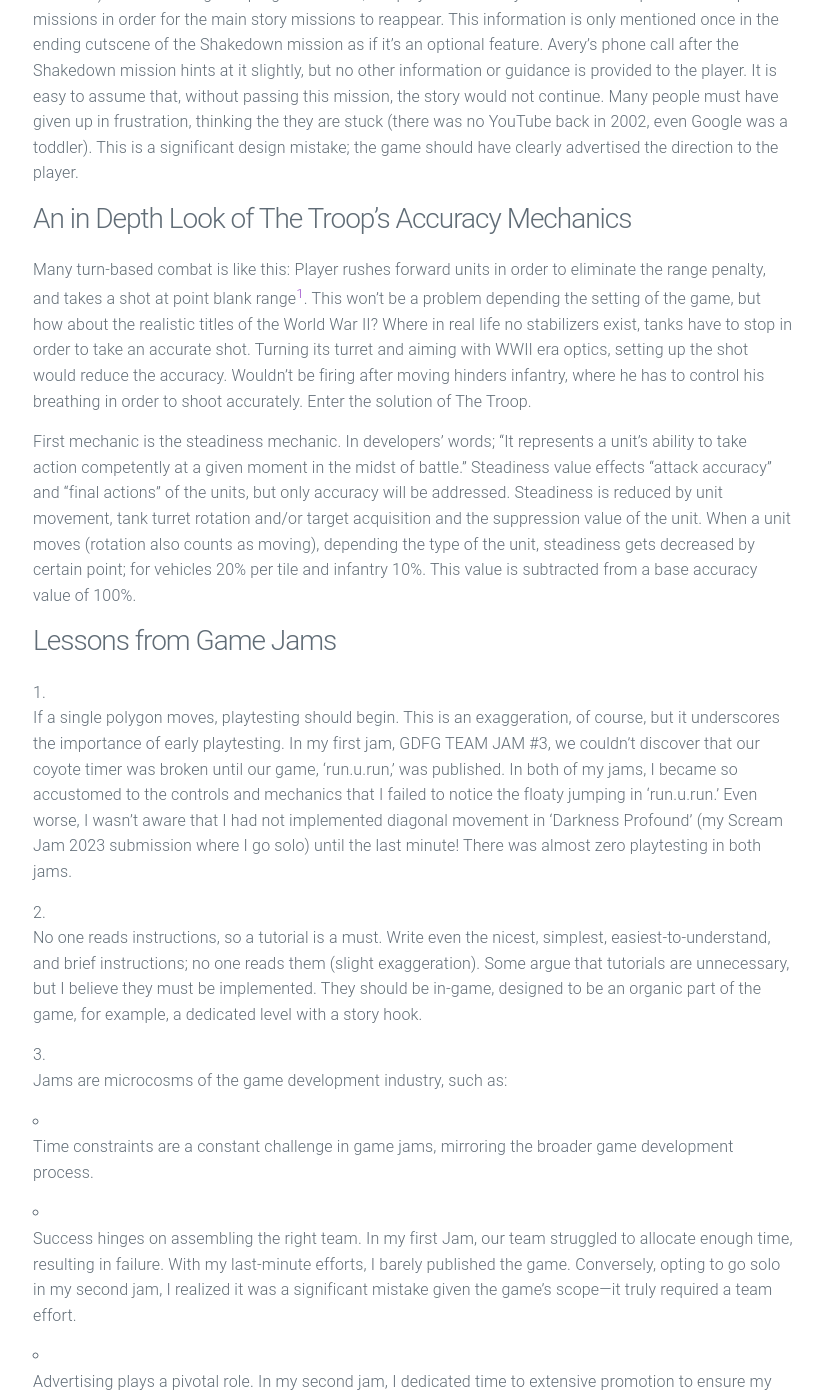
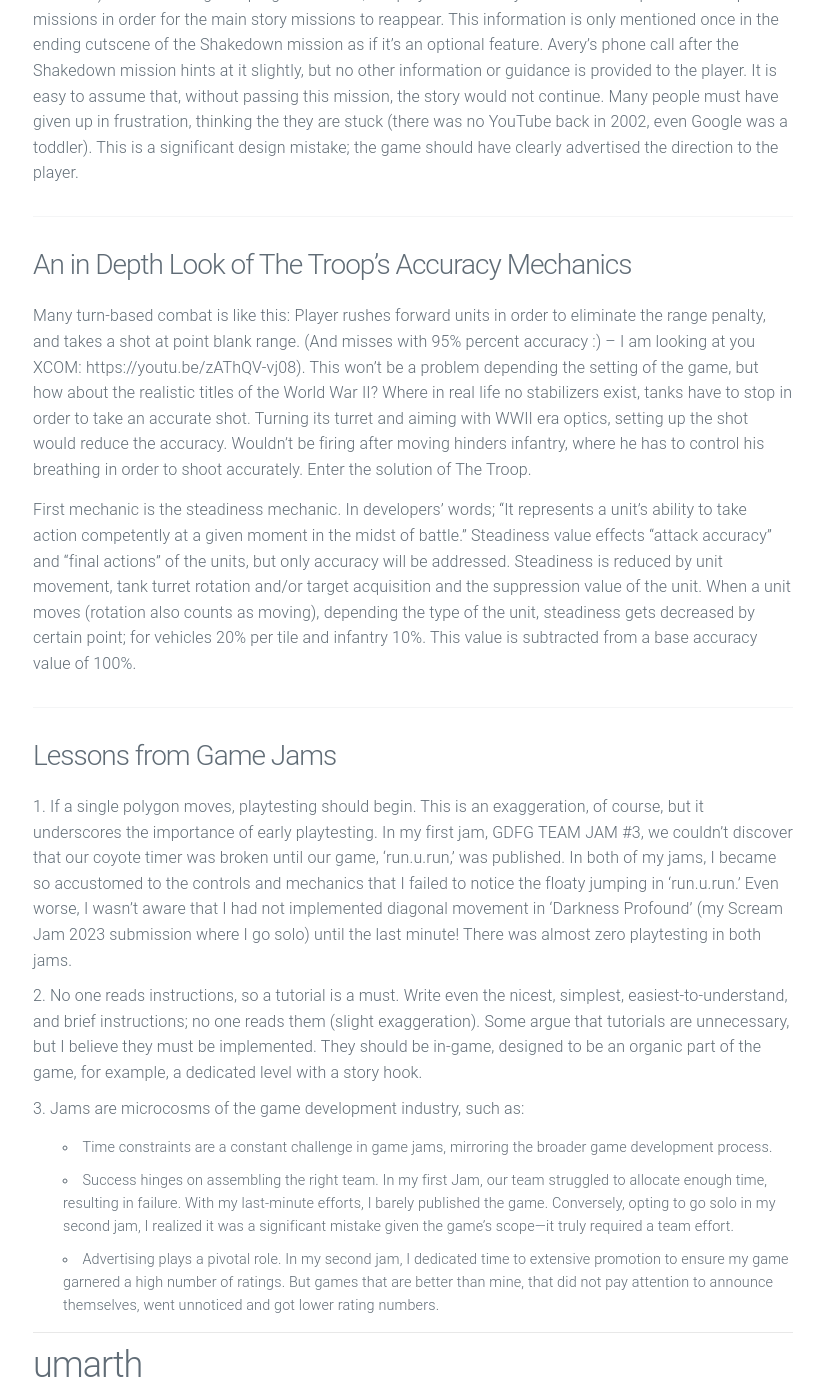
Before and after one commit to htramu/htk.github.io, a Jekyll site: the page built from blog.md, in a window 1280 px wide and 1400 px high, scrolled down 1204 px. Shown: the whole window, without its empty margins (227-1051 px from the left). Built offline with Jekyll 4.4.1, drawn with Linux system fonts in a browser that asks for light colours; some of the changed text lies outside the part shown.

Commit message:
Update blog.md

```diff
--- a/blog.md
+++ b/blog.md
@@ -20,26 +20,21 @@ Secondly, there is a concern about the timing of the mission's appearance. Depen
 
 Thirdly, the most significant issue is that this mission is not mandatory to finish the game; it is optional and required only for 100% completion. However, this information is not relayed to the player. There is no indication anywhere, in any form, like a different marker on the map compared to the usual Grand Theft Auto mission style or a message in the briefing. Even worse, after the Cop Land mission, no other markings will be left except the “A” letter of this mission (assuming the player undertook all initial story missions). To make the game progress further, the player should buy assets and complete their respective missions in order for the main story missions to reappear. This information is only mentioned once in the ending cutscene of the Shakedown mission as if it's an optional feature. Avery's phone call after the Shakedown mission hints at it slightly, but no other information or guidance is provided to the player. It is easy to assume that, without passing this mission, the story would not continue. Many people must have given up in frustration, thinking the they are stuck (there was no YouTube back in 2002, even Google was a toddler). This is a significant design mistake; the game should have clearly advertised the direction to the player.
 
+---------------------------
 ### An in Depth Look of The Troop's Accuracy Mechanics
 
 
-Many turn-based combat is like this: Player rushes forward units in order to eliminate the range penalty, and takes a shot at point blank range[^1]. This won’t be a problem depending the setting of the game, but how about the realistic titles of the World War II? Where in real life no stabilizers exist, tanks have to stop in order to take an accurate shot.  Turning its turret and aiming with WWII era optics, setting up the shot would reduce the accuracy. Wouldn’t be firing after moving hinders infantry, where he has to control his breathing in order to shoot accurately. Enter the solution of The Troop.
+Many turn-based combat is like this: Player rushes forward units in order to eliminate the range penalty, and takes a shot at point blank range. (And misses with 95% percent accuracy :) – I am looking at you XCOM: https://youtu.be/zAThQV-vj08). This won’t be a problem depending the setting of the game, but how about the realistic titles of the World War II? Where in real life no stabilizers exist, tanks have to stop in order to take an accurate shot.  Turning its turret and aiming with WWII era optics, setting up the shot would reduce the accuracy. Wouldn’t be firing after moving hinders infantry, where he has to control his breathing in order to shoot accurately. Enter the solution of The Troop.
 
 First mechanic is the steadiness mechanic. In developers’ words; “It represents a unit's ability to take action competently at a given moment in the midst of battle.” Steadiness value effects “attack accuracy” and “final actions” of the units, but only accuracy will be addressed. Steadiness is reduced by unit movement, tank turret rotation and/or target acquisition and the suppression value of the unit. When a unit moves (rotation also counts as moving), depending the type of the unit, steadiness gets decreased by certain point; for vehicles 20% per tile and infantry 10%. This value is subtracted from a base accuracy value of 100%.
 
-[^1]: And misses with 95% percent accuracy :) – I am looking at you XCOM: https://www.youtube.com/watch?v=zAThQV-vj08
 
 
+---------------------------
 ### Lessons from Game Jams
-
 1. If a single polygon moves, playtesting should begin. This is an exaggeration, of course, but it underscores the importance of early playtesting. In my first jam, GDFG TEAM JAM #3, we couldn’t discover that our coyote timer was broken until our game, 'run.u.run,' was published. In both of my jams, I became so accustomed to the controls and mechanics that I failed to notice the floaty jumping in 'run.u.run.' Even worse, I wasn’t aware that I had not implemented diagonal movement in 'Darkness Profound' (my Scream Jam 2023 submission where I go solo) until the last minute! There was almost zero playtesting in both jams.
-
 2. No one reads instructions, so a tutorial is a must. Write even the nicest, simplest, easiest-to-understand, and brief instructions; no one reads them (slight exaggeration). Some argue that tutorials are unnecessary, but I believe they must be implemented. They should be in-game, designed to be an organic part of the game, for example, a dedicated level with a story hook.
-
 3. Jams are microcosms of the game development industry, such as:
-
-- Time constraints are a constant challenge in game jams, mirroring the broader game development process.
-
-- Success hinges on assembling the right team. In my first Jam, our team struggled to allocate enough time, resulting in failure. With my last-minute efforts, I barely published the game. Conversely, opting to go solo in my second jam, I realized it was a significant mistake given the game's scope—it truly required a team effort.
-
-- Advertising plays a pivotal role. In my second jam, I dedicated time to extensive promotion to ensure my game garnered a high number of ratings. But games that are better than mine, that did not paid attention to announce themselves, went unnoticed and get with lower rating numbers.
+    - Time constraints are a constant challenge in game jams, mirroring the broader game development process.
+    - Success hinges on assembling the right team. In my first Jam, our team struggled to allocate enough time, resulting in failure. With my last-minute efforts, I barely published the game. Conversely, opting to go solo in my second jam, I realized it was a significant mistake given the game's scope—it truly required a team effort.
+    - Advertising plays a pivotal role. In my second jam, I dedicated time to extensive promotion to ensure my game garnered a high number of ratings. But games that are better than mine, that did not pay attention to announce themselves, went unnoticed and got lower rating numbers.
```
